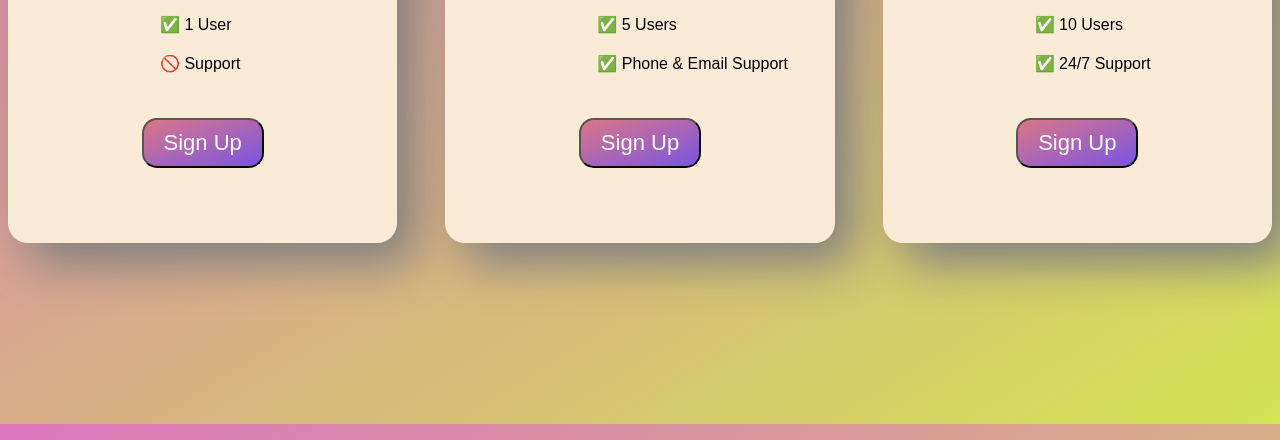
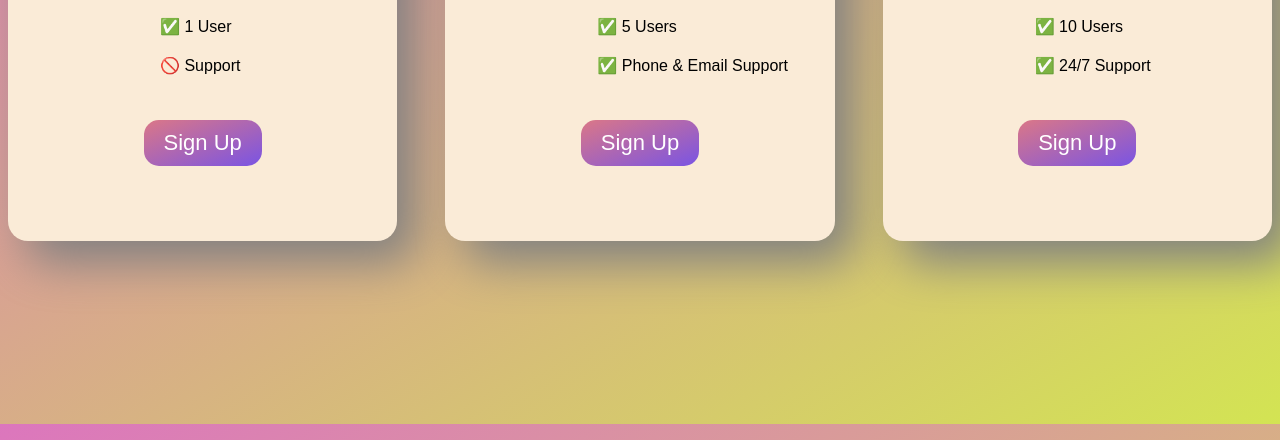
Before and after one commit to yazdan-rm/card-gradient, a plain HTML site: page index.html in a window 1280 px wide. Shown: the part 376-816 px from the top of the page. Drawn offline with Linux system fonts and the light colour scheme.

Commit message:
Update index.html

```diff
--- a/index.html
+++ b/index.html
@@ -56,7 +56,8 @@
   padding: 10px 20px 10px 20px;
   margin: 25px;
   max-height: 50px;
-      cersor: pointer;
+      cursor: pointer;
+      border: none;
 }
 
 button:hover {
```
